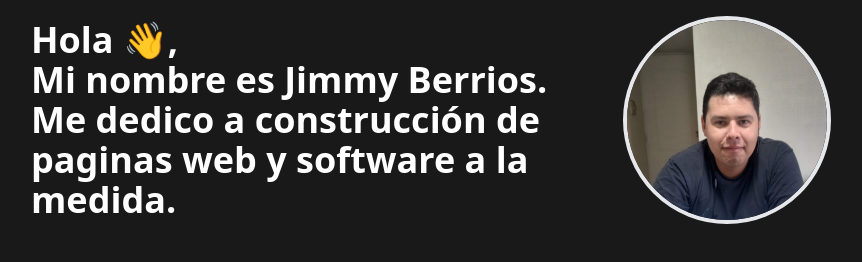
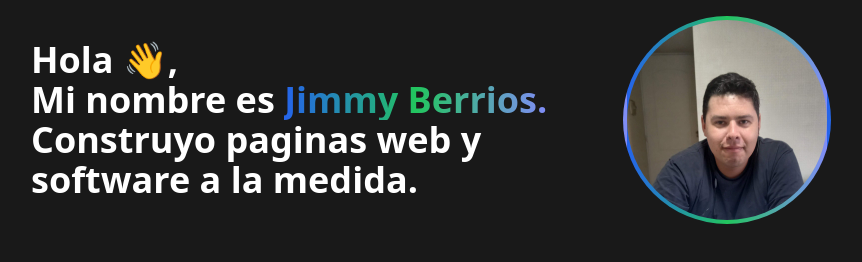
Before and after one commit to JBerriosG/portfolio-jimmy-dev, an Astro site: page / in a window 1280 px wide. Shown: the whole page, without its empty margins (209-1071 px from the left). Built offline with nearby package versions, Linux system fonts and the light colour scheme; Astro itself is replaced by a stand-in of ours.

Commit message:
add gradient color to text and image border

```diff
--- a/src/components/Intro.astro
+++ b/src/components/Intro.astro
@@ -8,7 +8,7 @@ const { url, alt} = Astro.props;
 ---
 <section class="flex justify-center py-4">
     <div class="flex w-[800px] justify-between items-center">
-        <p class="text-wrap text-white text-left text-4xl w-60% font-bold"> Hola 👋, <br/> Mi nombre es Jimmy Berrios. <br/> Me dedico a construcción de paginas web y software a la medida.</p>
-        <img src={url} alt={alt} class="w-52 rounded-full border-4">
+        <p class="text-wrap text-white text-left text-4xl w-60% font-bold"> Hola 👋, <br/> Mi nombre es <span class="bg-gradient-to-r from-blue-600 via-green-500 to-indigo-400 inline-block text-transparent bg-clip-text">Jimmy Berrios. </span><br/> Construyo paginas web y software a la medida.</p>
+        <img src={url} alt={alt} class="w-52 rounded-full border-4 bg-gradient-to-r from-blue-600 via-green-500 to-indigo-400 border-transparent">
     </div>
 </section>
```
